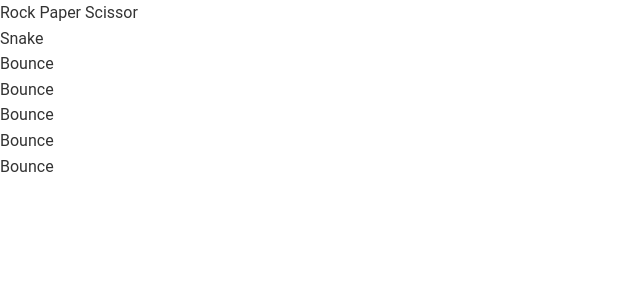
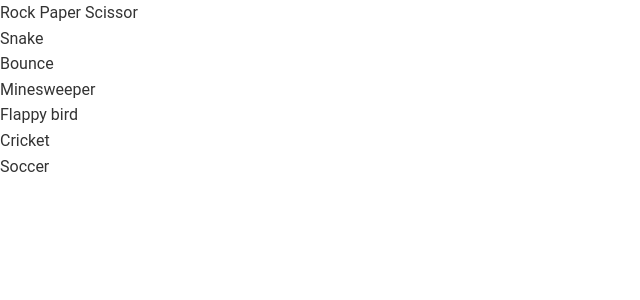
Before and after one commit to ShivamVashisth28/2-player-game, a React (Vite) app: page /game in a window 1280 px wide. Shown: the top 300 px of the page, without its empty margins (0-640 px from the left). Built offline with nearby package versions, Linux system fonts and the light colour scheme.

Commit message:
added more games

```diff
--- a/src/pages/ChooseGame.jsx
+++ b/src/pages/ChooseGame.jsx
@@ -3,6 +3,10 @@
 import RockPaperGame from './Games/RockPaperGame'
 import Bounce from './Games/Bounce'
 import Snake from './Games/Snake'
+import Soccer from './Games/Soccer'
+import Cricket from './Games/Cricket'
+import Flappybird from './Games/Flappybird'
+import Minesweeper from './Games/Minesweeper'
 
 
 function ChooseGame() {
@@ -20,6 +24,18 @@
         {
             gameId["id"] == "rps" ? <> <RockPaperGame/> </> : null
         }
+        {
+            gameId["id"] == "soccer" ? <> <Soccer/> </> : null
+        }
+        {
+            gameId["id"] == "cricket" ? <> <Cricket/> </> : null
+        }
+        {
+            gameId["id"] == "flappybird" ? <> <Flappybird/> </> : null
+        }
+        {
+            gameId["id"] == "minesweeper" ? <> <Minesweeper/> </> : null
+        }
 
     </div>
   )
--- a/src/pages/Game.jsx
+++ b/src/pages/Game.jsx
@@ -18,20 +18,20 @@
       link : "/game/bounce",
     },
     {
-      name : 'Bounce',
-      link : "/game/bounce",
+      name : 'Minesweeper',
+      link : "/game/minesweeper",
     },
     {
-      name : 'Bounce',
-      link : "/game/bounce",
+      name : 'Flappy bird',
+      link : "/game/flappybird",
     },
     {
-      name : 'Bounce',
-      link : "/game/bounce",
+      name : 'Cricket',
+      link : "/game/cricket",
     },
     {
-      name : 'Bounce',
-      link : "/game/bounce",
+      name : 'Soccer',
+      link : "/game/soccer",
     },
 
   ]
--- /dev/null
+++ b/src/pages/Games/Cricket.jsx
@@ -0,0 +1,9 @@
+import React from 'react'
+
+function Cricket() {
+  return (
+    <div>Cricket</div>
+  )
+}
+
+export default Cricket
--- /dev/null
+++ b/src/pages/Games/Flappybird.jsx
@@ -0,0 +1,9 @@
+import React from 'react'
+
+function Flappybird() {
+  return (
+    <div>Flappybird</div>
+  )
+}
+
+export default Flappybird
--- /dev/null
+++ b/src/pages/Games/Minesweeper.jsx
@@ -0,0 +1,9 @@
+import React from 'react'
+
+function Minesweeper() {
+  return (
+    <div>Minesweeper</div>
+  )
+}
+
+export default Minesweeper
--- /dev/null
+++ b/src/pages/Games/Soccer.jsx
@@ -0,0 +1,9 @@
+import React from 'react'
+
+function Soccer() {
+  return (
+    <div>Soccer</div>
+  )
+}
+
+export default Soccer
```
